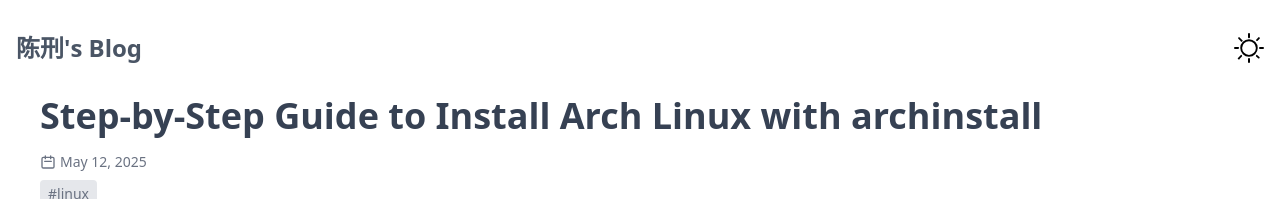
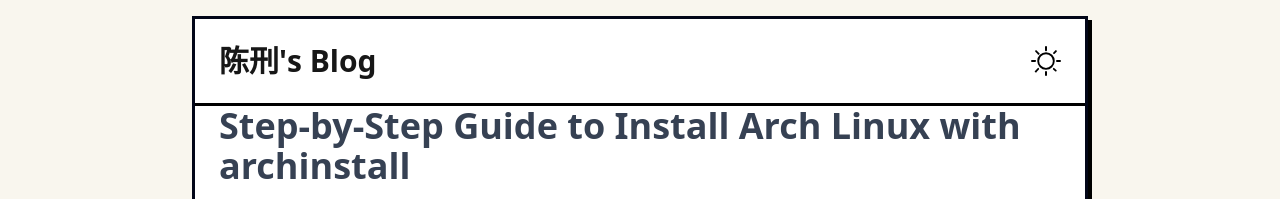
Before and after one commit to chenxing-dev/blog, an Astro site: page /archinstall-step-by-step-guide-to-install-arch-linux in a window 1280 px wide. Shown: the top 199 px of the page. Built offline with nearby package versions, Linux system fonts and the light colour scheme; Astro itself is replaced by a stand-in of ours; some packages are replaced by stand-ins of ours.

Commit message:
陈刑's Blog

```diff
--- /dev/null
+++ b/src/components/Footer.astro
@@ -0,0 +1 @@
+<footer class="p-6 border-t-3 border-black text-center">© 2025 | CHENXING.DEV</footer>
--- a/src/components/Header.astro
+++ b/src/components/Header.astro
@@ -2,9 +2,9 @@
 import ThemeIcon from "./ThemeIcon.astro";
 ---
 
-<header>
-    <nav class="mb-8 flex justify-between">
-        <a href="/" class="text-2xl font-bold text-gray-600 dark:text-gray-50">陈刑's Blog</a>
+<header class="p-6 border-b-3 border-black">
+  <nav class="flex justify-between">
+    <a href="/" class="text-3xl font-bold">陈刑's Blog</a>
     <ThemeIcon />
   </nav>
 </header>
@@ -36,7 +36,5 @@ import ThemeIcon from "./ThemeIcon.astro";
     localStorage.setItem("theme", isDark ? "dark" : "light");
   };
 
-    document
-        .getElementById("themeToggle")
-        ?.addEventListener("click", handleToggleClick);
+  document.getElementById("themeToggle")?.addEventListener("click", handleToggleClick);
 </script>
--- a/src/layouts/Layout.astro
+++ b/src/layouts/Layout.astro
@@ -1,16 +1,17 @@
 ---
+import Footer from "../components/Footer.astro";
 import Header from "../components/Header.astro";
 import "../styles/global.css";
 
+// Frontmatter
 interface Props {
   title: string;
 }
-
 const { title } = Astro.props;
 ---
 
 <!doctype html>
-<html lang="en" class="">
+<html lang="en">
   <head>
     <meta charset="UTF-8" />
     <meta name="description" content="Astro description" />
@@ -19,10 +20,11 @@ const { title } = Astro.props;
     <meta name="generator" content={Astro.generator} />
     <title>{title}</title>
   </head>
-  <body class="bg-white dark:bg-stone-900 text-stone-900 dark:text-gray-50">
-    <main class="container mx-auto px-4 py-8">
+  <body class="bg-[#f9f6ee] text-neutral-900 p-4">
+    <main class="border-3 border-slate-950 shadow-neo max-w-4xl mx-auto bg-white">
       <Header />
       <slot />
+      <Footer />
     </main>
   </body>
 </html>
--- a/src/pages/404.astro
+++ b/src/pages/404.astro
@@ -3,12 +3,10 @@
 import BaseLayout from "../layouts/Layout.astro";
 ---
 
-<BaseLayout title="Page Not Found">
-    <div class="px-4">
-        <h1 class="text-4xl font-bold mb-4 text-gray-800 dark:text-gray-200">
-            404 - Page Not Found
-        </h1>
+<BaseLayout title="Page Not Found | 陈刑's Blog">
+  <div class="px-4">
+    <h1 class="text-4xl font-bold mb-4 text-gray-800 dark:text-gray-200">404 - Page Not Found</h1>
 
-        <a href="/"><p class="underline">&larr; Return to Homepage</p> </a>
-    </div>
+    <a href="/"><p class="underline">&larr; Return to Homepage</p> </a>
+  </div>
 </BaseLayout>
--- a/src/pages/[id].astro
+++ b/src/pages/[id].astro
@@ -18,7 +18,7 @@ const { post } = Astro.props;
 const { Content } = await render(post);
 ---
 
-<BaseLayout title={post.data.title}>
+<BaseLayout title={post.data.title + " | 陈刑's Blog"}>
   <article class="mx-auto px-6">
     <header class="mb-8">
       <h1 class="text-4xl font-bold mb-4 text-gray-700 dark:text-gray-200">
--- a/src/pages/index.astro
+++ b/src/pages/index.astro
@@ -4,12 +4,13 @@ import { getCollection, type InferEntrySchema } from "astro:content";
 const posts = await getCollection("blog");
 type Post = {
   data: InferEntrySchema<"blog">;
-}
+};
 
-const byDateDesc = (a: Post, b: Post) => b.data.date.getTime() - a.data.date.getTime()
+const byDateDesc = (a: Post, b: Post) => b.data.date.getTime() - a.data.date.getTime();
 ---
 
-<BaseLayout title="Blog">
+<BaseLayout title="陈刑's Blog">
+  <div class="p-6">
     <h1 class="text-2xl font-bold mb-8">Latest Posts</h1>
     <div class="grid gap-6">
       {
@@ -21,4 +22,5 @@ const byDateDesc = (a: Post, b: Post) => b.data.date.getTime() - a.data.date.get
         ))
       }
     </div>
+  </div>
 </BaseLayout>
--- a/src/styles/global.css
+++ b/src/styles/global.css
@@ -3,6 +3,20 @@
 
 @custom-variant dark (&:where(.dark, .dark *));
 
+:root {
+  --color-primary: #ff6b6b;
+  --color-secondary: #4ecdc4;
+  --color-text: #333333;
+  --neobg: #f9f6ee;
+  --neocard: #ffffff;
+  --neoborder: #000000;
+  --neotext: #1e1e1e;
+  --neoaccent: #ff6b6b;
+}
+
+.shadow-neo {
+  box-shadow: 4px 4px 0px 0px rgba(0, 0, 0, 1);
+}
 
 html.dark .astro-code,
 html.dark .astro-code span {
@@ -18,5 +32,5 @@ html.dark .astro-code span {
   background-color: var(--color-stone-100) !important;
 }
 html.dark .astro-code {
-    border: 1px solid var(--color-stone-800)
+  border: 1px solid var(--color-stone-800);
 }
```
Also changed, not shown: README.md. Lines whose indentation alone changed are shown as unchanged.
